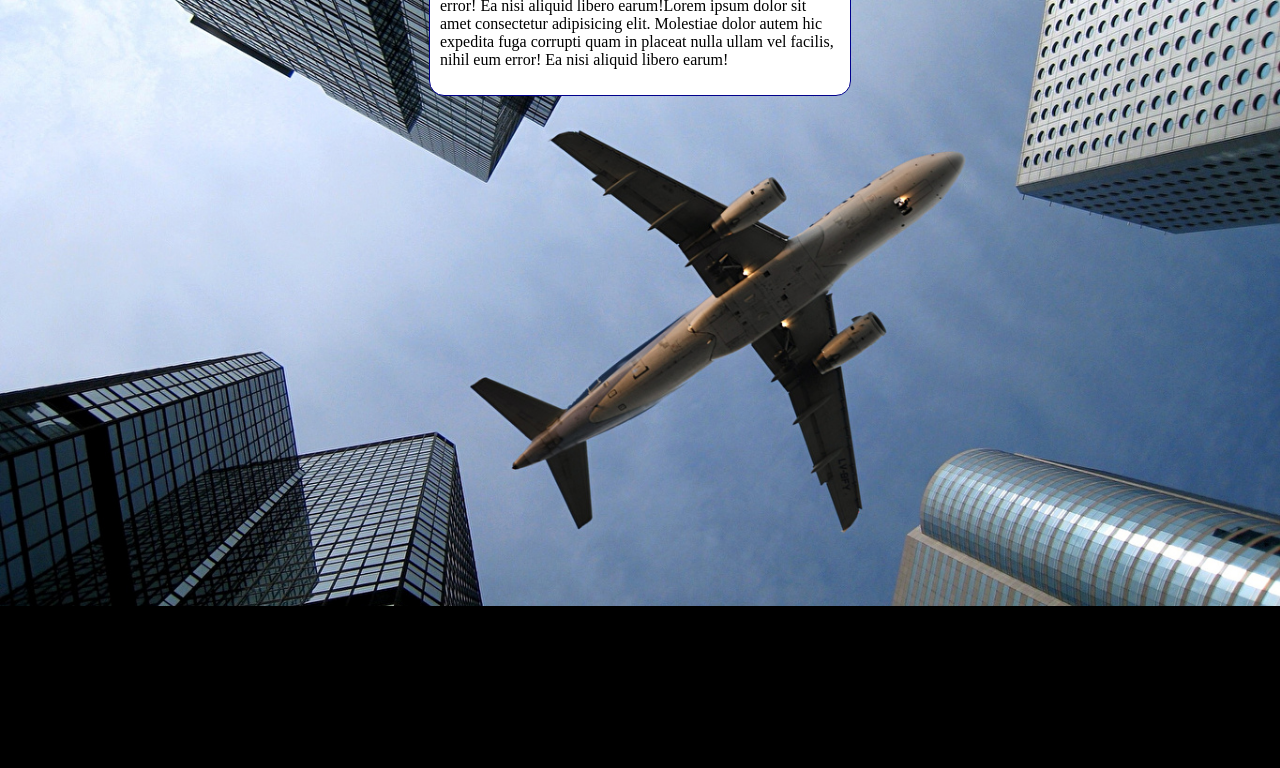
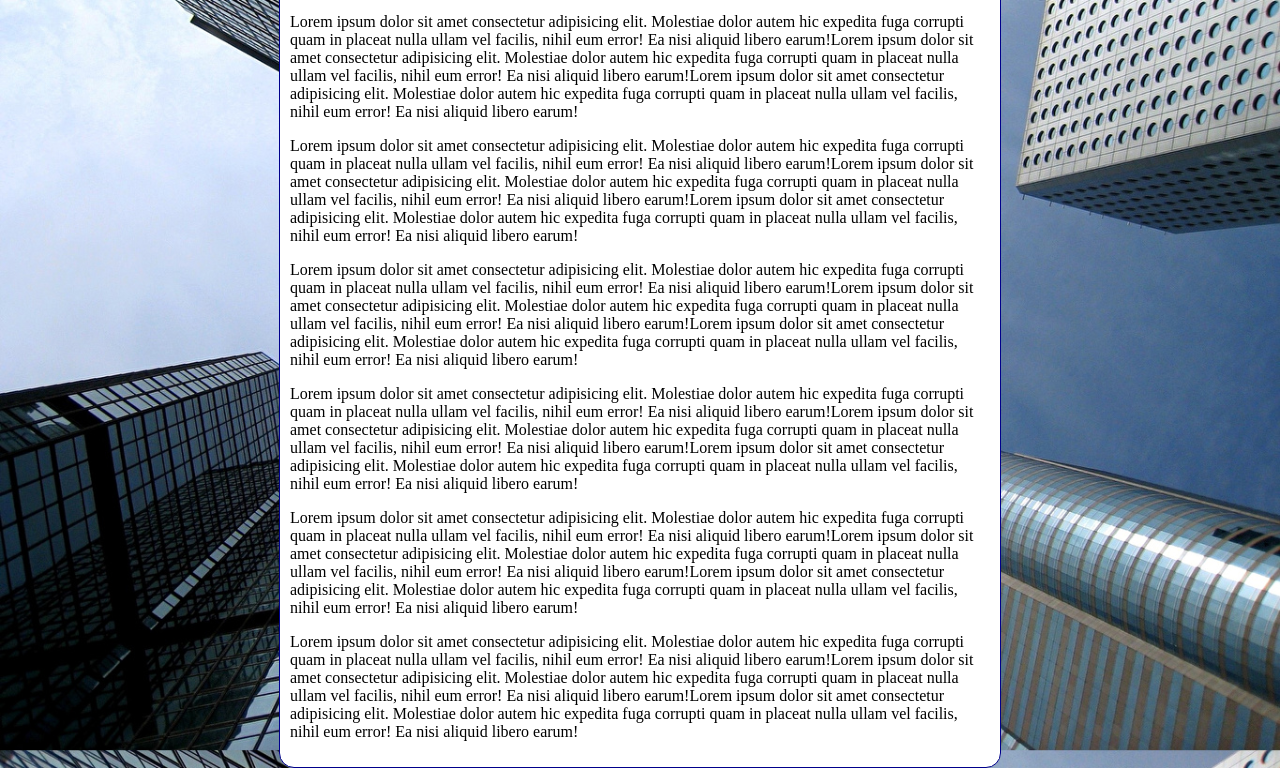
Before and after one commit to Tamirisoliveira12/html-css, a plain HTML site: page Exercicios/ex022/fundo006.html in a window 1280 px wide. Shown: the part 210-978 px from the top of the page. Before the commit the page ends 816 px from the top, so only its background shows below. Drawn offline with Linux system fonts and the light colour scheme.

Commit message:
atualizei exercicio 022

```diff
--- a/Exercicios/ex022/fundo006.html
+++ b/Exercicios/ex022/fundo006.html
@@ -8,15 +8,20 @@
     <style>
         body{
             height: 100vh;
+            /*
             background-color: black;
             background-image: url('imagens/aviao02.jpg');
             background-position: center top;
             background-repeat: no-repeat;
             background-size: cover;
+            background-attachment: fixed;
+            */
+            background: black url('imagens/aviao02.jpg') center top no-repeat fixed;
+            background-size: cover;
         }
         main {
             background-color: white;
-            width: 400px;
+            max-width: 700px;
             padding: 10px;
             margin: auto;
             border: 1px solid darkblue;
@@ -29,6 +34,12 @@
     <main>
         <h1>Teste de Imagem de Fundo</h1>
         <p>Lorem ipsum dolor sit amet consectetur adipisicing elit. Molestiae dolor autem hic expedita fuga corrupti quam in placeat nulla ullam vel facilis, nihil eum error! Ea nisi aliquid libero earum!Lorem ipsum dolor sit amet consectetur adipisicing elit. Molestiae dolor autem hic expedita fuga corrupti quam in placeat nulla ullam vel facilis, nihil eum error! Ea nisi aliquid libero earum!Lorem ipsum dolor sit amet consectetur adipisicing elit. Molestiae dolor autem hic expedita fuga corrupti quam in placeat nulla ullam vel facilis, nihil eum error! Ea nisi aliquid libero earum!</p>
+        <p>Lorem ipsum dolor sit amet consectetur adipisicing elit. Molestiae dolor autem hic expedita fuga corrupti quam in placeat nulla ullam vel facilis, nihil eum error! Ea nisi aliquid libero earum!Lorem ipsum dolor sit amet consectetur adipisicing elit. Molestiae dolor autem hic expedita fuga corrupti quam in placeat nulla ullam vel facilis, nihil eum error! Ea nisi aliquid libero earum!Lorem ipsum dolor sit amet consectetur adipisicing elit. Molestiae dolor autem hic expedita fuga corrupti quam in placeat nulla ullam vel facilis, nihil eum error! Ea nisi aliquid libero earum!</p>
+        <p>Lorem ipsum dolor sit amet consectetur adipisicing elit. Molestiae dolor autem hic expedita fuga corrupti quam in placeat nulla ullam vel facilis, nihil eum error! Ea nisi aliquid libero earum!Lorem ipsum dolor sit amet consectetur adipisicing elit. Molestiae dolor autem hic expedita fuga corrupti quam in placeat nulla ullam vel facilis, nihil eum error! Ea nisi aliquid libero earum!Lorem ipsum dolor sit amet consectetur adipisicing elit. Molestiae dolor autem hic expedita fuga corrupti quam in placeat nulla ullam vel facilis, nihil eum error! Ea nisi aliquid libero earum!</p>
+        <p>Lorem ipsum dolor sit amet consectetur adipisicing elit. Molestiae dolor autem hic expedita fuga corrupti quam in placeat nulla ullam vel facilis, nihil eum error! Ea nisi aliquid libero earum!Lorem ipsum dolor sit amet consectetur adipisicing elit. Molestiae dolor autem hic expedita fuga corrupti quam in placeat nulla ullam vel facilis, nihil eum error! Ea nisi aliquid libero earum!Lorem ipsum dolor sit amet consectetur adipisicing elit. Molestiae dolor autem hic expedita fuga corrupti quam in placeat nulla ullam vel facilis, nihil eum error! Ea nisi aliquid libero earum!</p>
+        <p>Lorem ipsum dolor sit amet consectetur adipisicing elit. Molestiae dolor autem hic expedita fuga corrupti quam in placeat nulla ullam vel facilis, nihil eum error! Ea nisi aliquid libero earum!Lorem ipsum dolor sit amet consectetur adipisicing elit. Molestiae dolor autem hic expedita fuga corrupti quam in placeat nulla ullam vel facilis, nihil eum error! Ea nisi aliquid libero earum!Lorem ipsum dolor sit amet consectetur adipisicing elit. Molestiae dolor autem hic expedita fuga corrupti quam in placeat nulla ullam vel facilis, nihil eum error! Ea nisi aliquid libero earum!</p>
+        <p>Lorem ipsum dolor sit amet consectetur adipisicing elit. Molestiae dolor autem hic expedita fuga corrupti quam in placeat nulla ullam vel facilis, nihil eum error! Ea nisi aliquid libero earum!Lorem ipsum dolor sit amet consectetur adipisicing elit. Molestiae dolor autem hic expedita fuga corrupti quam in placeat nulla ullam vel facilis, nihil eum error! Ea nisi aliquid libero earum!Lorem ipsum dolor sit amet consectetur adipisicing elit. Molestiae dolor autem hic expedita fuga corrupti quam in placeat nulla ullam vel facilis, nihil eum error! Ea nisi aliquid libero earum!</p>
+        <p>Lorem ipsum dolor sit amet consectetur adipisicing elit. Molestiae dolor autem hic expedita fuga corrupti quam in placeat nulla ullam vel facilis, nihil eum error! Ea nisi aliquid libero earum!Lorem ipsum dolor sit amet consectetur adipisicing elit. Molestiae dolor autem hic expedita fuga corrupti quam in placeat nulla ullam vel facilis, nihil eum error! Ea nisi aliquid libero earum!Lorem ipsum dolor sit amet consectetur adipisicing elit. Molestiae dolor autem hic expedita fuga corrupti quam in placeat nulla ullam vel facilis, nihil eum error! Ea nisi aliquid libero earum!</p>
     </main>
 
 </body>
```
